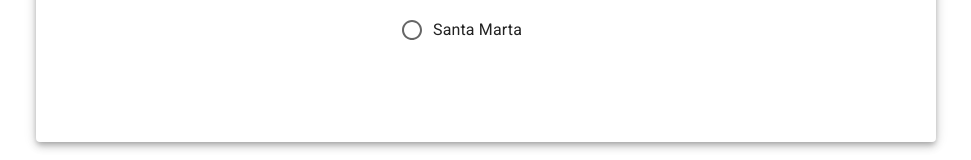
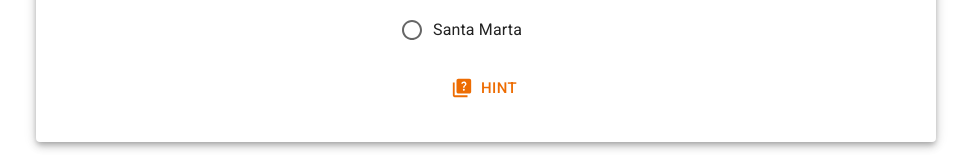
Before and after one commit to sulik/interactive-quiz, a React (Create React App) app: page / in a window 1280 px wide. Both pictures are taken after a click on the button "START". Shown: the part 474-634 px from the top of the page, without its empty margins (154-1125 px from the left). Built offline with nearby package versions, Linux system fonts and the light colour scheme.

Commit message:
Add hint feature that removes 2 invalid options while halving points for the question

```diff
--- a/src/components/Question.tsx
+++ b/src/components/Question.tsx
@@ -1,21 +1,29 @@
 import { useCallback, useState } from 'react';
-import { Box, Button, Typography } from '@mui/material';
+import { Box, Button, Tooltip, Typography } from '@mui/material';
 import { useQuizProvider } from '../providers/QuizProvider';
 import { QUESTIONS } from '../data/questions';
 import { Types } from '../providers/quiz.reducer';
 import { QuestionForm } from './QuestionForm';
+import QuizIcon from '@mui/icons-material/Quiz';
 
 const sortedQuestions = QUESTIONS.sort((a, b) =>
   a.weight < b.weight ? -1 : 1
 );
 
+const getHint = (answer: number): number => {
+  const hint = Math.floor(Math.random() * 4);
+  return hint === answer ? getHint(answer) : hint;
+};
+
 export const Question = ({ onViewResults }: { onViewResults: () => void }) => {
   const [{ answers }, dispatch] = useQuizProvider();
   const [questionNumber, setQuestionNumber] = useState(0);
+  const [hint, setHint] = useState(-1);
 
   const question = sortedQuestions[questionNumber];
   const answer = answers.find(({ id }) => id === question.id);
   const isLastQuestion = questionNumber + 1 === QUESTIONS.length;
+  const isHintUsed = hint !== -1;
 
   const handleChange = useCallback(
     (answer: number, valid: boolean) => {
@@ -24,16 +32,22 @@ export const Question = ({ onViewResults }: { onViewResults: () => void }) => {
         payload: {
           id: question.id,
           weight: question.weight,
+          hint: isHintUsed,
           answer,
           valid,
         },
       });
+      setHint(-1);
     },
-    [dispatch, question.id, question.weight]
+    [dispatch, isHintUsed, question.id, question.weight]
   );
 
   const handleNextQuestion = () => {
     setQuestionNumber((currentValue) => currentValue + 1);
+  };
+
+  const handleHint = () => {
+    setHint(getHint(question.answer));
   };
 
   return (
@@ -45,6 +59,7 @@ export const Question = ({ onViewResults }: { onViewResults: () => void }) => {
         key={question.id}
         data={question}
         value={answer?.answer}
+        hint={hint}
         onChange={handleChange}
       />
       <Box sx={{ minHeight: 43 }}>
@@ -66,6 +81,21 @@ export const Question = ({ onViewResults }: { onViewResults: () => void }) => {
             View Results
           </Button>
         ) : null}
+        {!answer && !isHintUsed ? (
+          <Box>
+            <Tooltip title="This will halve the points for the question">
+              <Button
+                variant="text"
+                size="large"
+                color="warning"
+                sx={{ width: 260 }}
+                startIcon={<QuizIcon />}
+                onClick={handleHint}>
+                Hint
+              </Button>
+            </Tooltip>
+          </Box>
+        ) : null}
       </Box>
     </Box>
   );
--- a/src/components/QuestionForm.tsx
+++ b/src/components/QuestionForm.tsx
@@ -30,12 +30,15 @@ const RadioLabel = ({ label = '', valid = false, selected = false }) => {
 export const QuestionForm = ({
   data,
   value = -1,
+  hint,
   onChange,
 }: {
   data: Question;
   value?: number;
+  hint: number;
   onChange: (answer: number, valid: boolean) => void;
 }) => {
+  const isHintUsed = hint !== -1;
   const isAnswered = value !== -1;
   const isCorrectAnswer = value === data.answer;
 
@@ -63,7 +66,10 @@ export const QuestionForm = ({
             <FormControlLabel
               key={option}
               control={<Radio />}
-              disabled={isAnswered}
+              disabled={
+                isAnswered ||
+                (isHintUsed && index !== hint && index !== data.answer)
+              }
               value={index}
               label={
                 <RadioLabel
--- a/src/providers/quiz.reducer.ts
+++ b/src/providers/quiz.reducer.ts
@@ -5,6 +5,7 @@ type Answer = {
   answer: number;
   valid: boolean;
   points: number;
+  hint: boolean;
 };
 
 export interface QuizState {
@@ -34,6 +35,7 @@ type QuizPayload = {
     answer: number;
     valid: boolean;
     weight: number;
+    hint: boolean;
   };
   [Types.Reset]: undefined;
 };
@@ -44,6 +46,12 @@ export const initialState = {
   answers: [],
   health: TOTAL_HEALTH,
 };
+
+const getPoints = (valid: boolean, weight: number, hint: boolean) => {
+  if (!valid) return 0;
+  return hint ? weight * 100 * 0.5 : weight * 100;
+};
+
 export const quizReducer = (state: QuizState, action: QuizActions) => {
   switch (action.type) {
     case Types.Answer: {
@@ -55,7 +63,12 @@ export const quizReducer = (state: QuizState, action: QuizActions) => {
             id: action.payload.id,
             answer: action.payload.answer,
             valid: action.payload.valid,
-            points: action.payload.valid ? action.payload.weight * 100 : 0,
+            points: getPoints(
+              action.payload.valid,
+              action.payload.weight,
+              action.payload.hint
+            ),
+            hint: action.payload.hint,
           },
         ],
         health: !action.payload.valid ? state.health - 1 : state.health,
```
